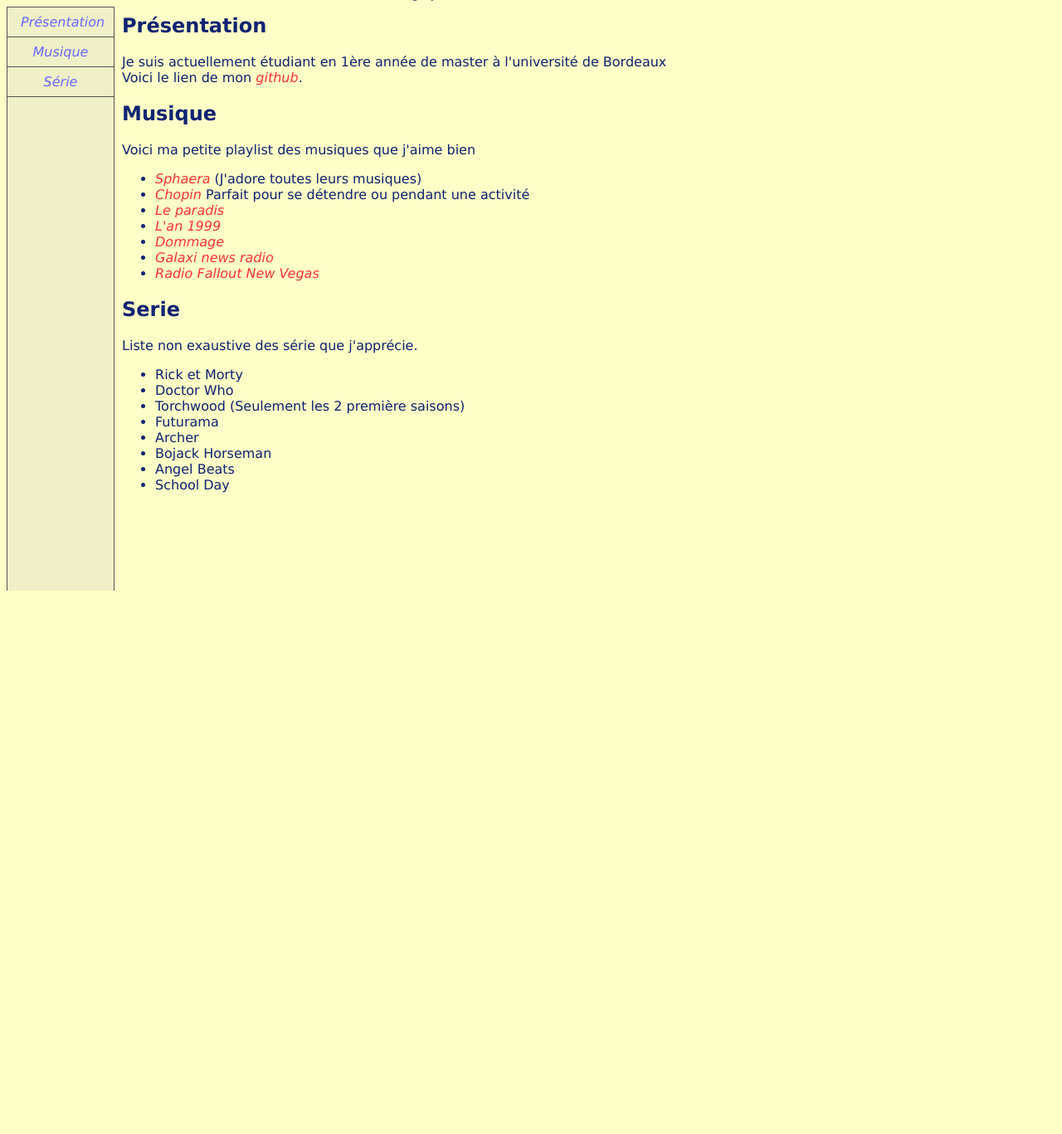
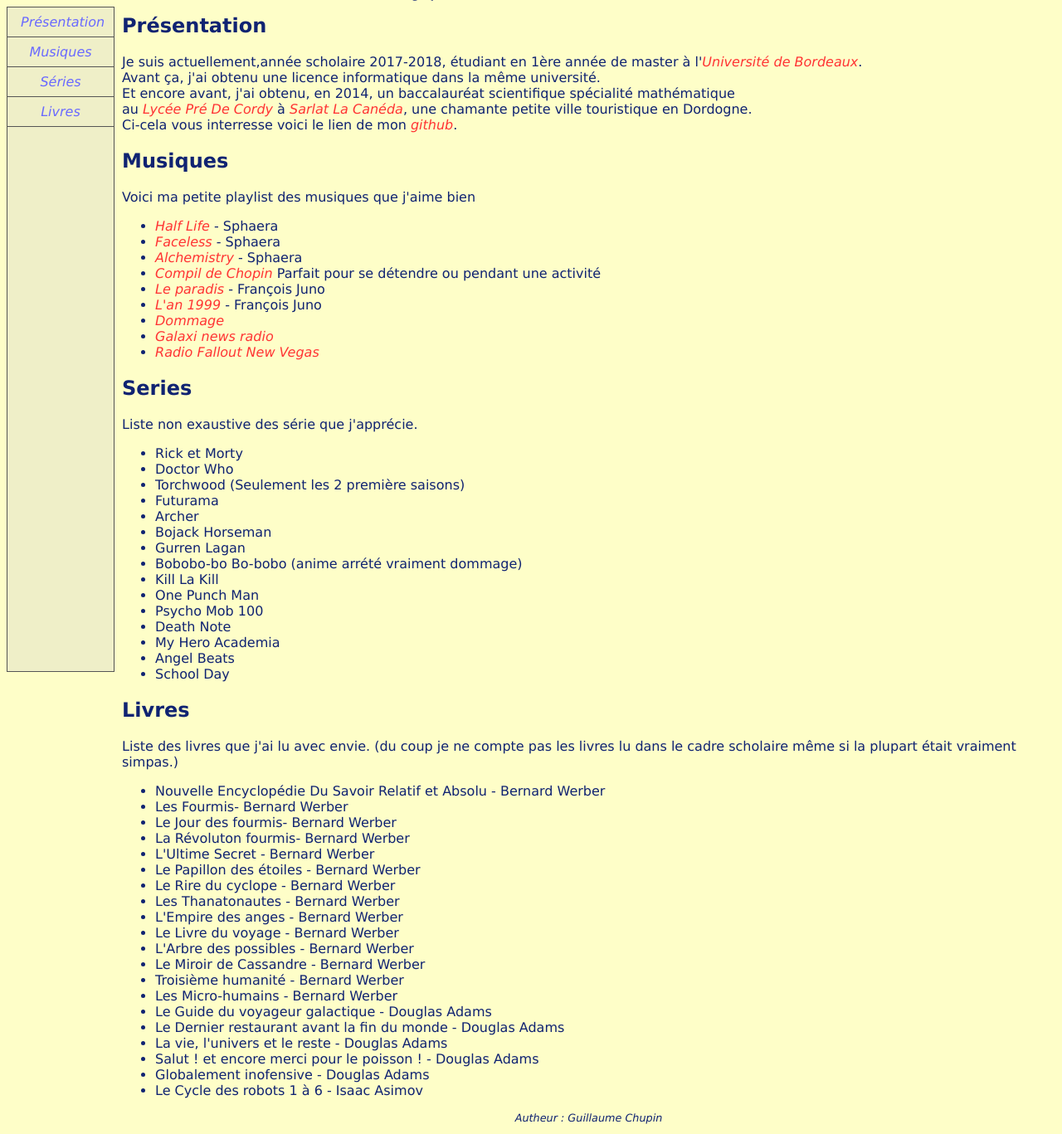
Before and after one commit to gchupin/PagePerso, a PHP site: page / in a window 1280 px wide. Shown: the part 88-1455 px from the top of the page at 83% size. Before the commit the page ends 800 px from the top, so only its background shows below. Run offline with PHP 8.4, Linux system fonts and the light colour scheme.

Commit message:
Ajout de la section livres + étoffement de l'intro

```diff
--- a/index.html
+++ b/index.html
@@ -1,5 +1,4 @@
 <!DOCTYPE html>
-
 <html>
 
     <head>
@@ -22,25 +21,31 @@
       </header>
       <nav>
           <li><a class="navItem" href="#Info">Présentation</a></li>
-          <li><a class="navItem" href="#Musique">Musique</a></li>
-          <li><a class="navItem" href="#Serie">Série</a></li>
+          <li><a class="navItem" href="#Musique">Musiques</a></li>
+          <li><a class="navItem" href="#Serie">Séries</a></li>
+          <li><a class="navItem" href="#Livres">Livres</a></li>
       </nav>
       <section>
       <h1 id="Info">Présentation</h1>
-      <p>Je suis actuellement étudiant en 1ère année de master à l'université de Bordeaux <br>
-      Voici le lien de mon <a href="https://github.com/gchupin" title="Que des projets universitaires">github</a>.</p>
-      <h1 id="Musique">Musique</h1>
+      <p>Je suis actuellement,année scholaire 2017-2018, étudiant en 1ère année de master à l'<a href="https://www.u-bordeaux.fr">Université de Bordeaux</a>. <br>
+      Avant ça, j'ai obtenu une licence informatique dans la même université. <br>
+      Et encore avant, j'ai obtenu, en 2014, un baccalauréat scientifique spécialité mathématique <br>
+      au <a href="http://lycee-predecordy-sarlat.com">Lycée Pré De Cordy</a> à <a href="http://www.sarlat-tourisme.com">Sarlat La Canéda</a>, une chamante petite ville touristique en Dordogne.<br>
+      Ci-cela vous interresse voici le lien de mon <a href="https://github.com/gchupin" title="Que des projets universitaires">github</a>.</p>
+      <h1 id="Musique">Musiques</h1>
       <p>Voici ma petite playlist des musiques que j'aime bien</p>
       <ul>
-        <li><a href="https://www.youtube.com/watch?v=WwG-gZpJbN8" title="Du lourd métal sa mère">Sphaera </a>(J'adore toutes leurs musiques)</li>
-        <li><a href="https://youtu.be/wygy721nzRc" title="Chopin la base"> Chopin</a> Parfait pour se détendre ou pendant une activité</li>
-        <li><a href="https://www.youtube.com/watch?v=FupbLRVpbCM" title="Le paraadiiiis">Le paradis</a></li>
-        <li><a href="https://www.youtube.com/watch?v=fLZ970tL2YY" title="Oui c'est un mec qui chante">L'an 1999</a></li>
+        <li><a href="https://www.youtube.com/watch?v=WwG-gZpJbN8" title="Du lourd métal sa mère">Half Life </a> - Sphaera</li>
+        <li><a href="https://youtu.be/xvMZQAH903I">Faceless</a> - Sphaera</li>
+        <li><a href="https://www.youtube.com/watch?v=N_kgNl69nlQ">Alchemistry</a> - Sphaera </li>
+        <li><a href="https://youtu.be/wygy721nzRc" title="Chopin la base">Compil de Chopin</a> Parfait pour se détendre ou pendant une activité</li>
+        <li><a href="https://www.youtube.com/watch?v=FupbLRVpbCM" title="Le paraadiiiis">Le paradis</a> - François Juno</li>
+        <li><a href="https://www.youtube.com/watch?v=fLZ970tL2YY" title="Oui c'est un mec qui chante">L'an 1999</a> - François Juno</li>
         <li><a href="https://www.youtube.com/watch?v=8AF-Sm8d8yk" title="BigFlo et Oli c'est cool">Dommage</a></li>
-        <li><a href="https://youtu.be/WGmHaMRAXuI" title="C'est un bon jeu">Galaxi news radio</a></li>
+        <li><a href="https://youtu.be/WGmHaMRAXuI" title="Radio de Fallout 3">Galaxi news radio</a></li>
         <li><a href="https://www.youtube.com/watch?v=2BaqXwVaYlc">Radio Fallout New Vegas</a></li>
       </ul>
-      <h1 id="Serie">Serie</h1>
+      <h1 id="Serie">Series</h1>
       <p>Liste non exaustive des série que j'apprécie.</p>
         <ul>
           <li>Rick et Morty</li>
@@ -49,10 +54,45 @@
           <li>Futurama</li>
           <li>Archer</li>
           <li>Bojack Horseman</li>
+          <li>Gurren Lagan</li>
+          <li>Bobobo-bo Bo-bobo (anime arrété vraiment dommage)</li>
+          <li>Kill La Kill</li>
+          <li>One Punch Man</li>
+          <li>Psycho Mob 100</li>
+          <li>Death Note</li>
+          <li>My Hero Academia</li>
           <li>Angel Beats</li>
           <li>School Day</li>
         </ul>
-      </section>
+        <h1 id="Livres">Livres</h1>
+        <p>Liste des livres que j'ai lu avec envie. (du coup je ne compte pas les livres lu dans le cadre scholaire même si la plupart était vraiment simpas.)</p>
+          <ul>
+            <li>Nouvelle Encyclopédie Du Savoir Relatif et Absolu - Bernard Werber</li>
+            <li>Les Fourmis- Bernard Werber</li>
+            <li>Le Jour des fourmis- Bernard Werber</li>
+            <li>La Révoluton fourmis- Bernard Werber</li>
+            <li>L'Ultime Secret - Bernard Werber</li>
+            <li>Le Papillon des étoiles - Bernard Werber</li>
+            <li>Le Rire du cyclope - Bernard Werber</li>
+            <li>Les Thanatonautes - Bernard Werber</li>
+            <li>L'Empire des anges - Bernard Werber</li>
+            <li>Le Livre du voyage - Bernard Werber</li>
+            <li>L'Arbre des possibles - Bernard Werber</li>
+            <li>Le Miroir de Cassandre - Bernard Werber</li>
+            <li>Troisième humanité - Bernard Werber</li>
+            <li>Les Micro-humains - Bernard Werber</li>
+            <li>Le Guide du voyageur galactique - Douglas Adams</li>
+            <li>Le Dernier restaurant avant la fin du monde - Douglas Adams</li>
+            <li>La vie, l'univers et le reste - Douglas Adams</li>
+            <li>Salut ! et encore merci pour le poisson ! - Douglas Adams</li>
+            <li>Globalement inofensive - Douglas Adams</li>
+            <li>Le Cycle des robots 1 à 6 - Isaac Asimov</li>
+
+          </ul>
+
+          <footer>
+            <p>Autheur : Guillaume Chupin <br></p>
+          </footer>
     </body>
 
 </html>
--- a/style.css
+++ b/style.css
@@ -18,7 +18,7 @@ a:hover
 
 a:visited
 {
-  color: #6969ff;
+  color: #33adff;
 }
 .InfoHeader
 {
@@ -64,3 +64,9 @@ section
 {
   margin-left: 11%;
 }
+footer
+{
+  text-align: center;
+  font-size: 0.8em;
+  font-style: oblique;
+}
```
